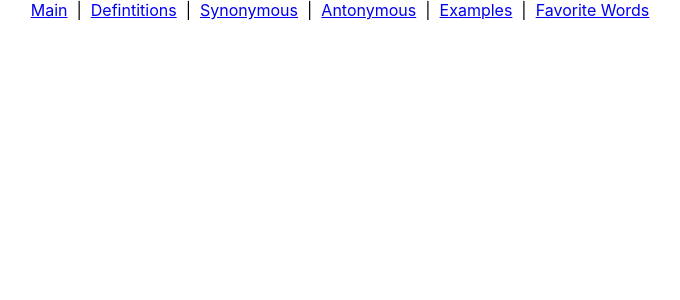
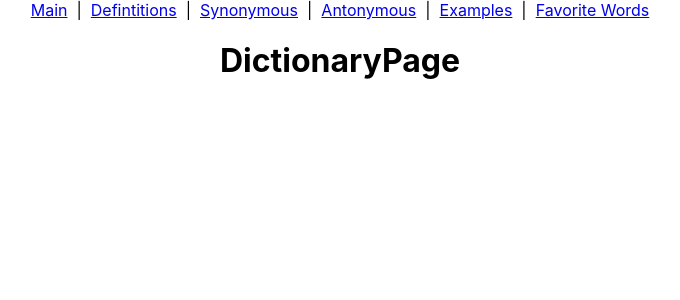
Before and after one commit to mariam21arauj/Word-Weaver, a React (Create React App) app: page /dictionary in a window 1280 px wide. Shown: the top 300 px of the page, without its empty margins (300-980 px from the left). Built offline with nearby package versions, Linux system fonts and the light colour scheme.

Commit message:
rearranges files

```diff
--- a/src/pages/AntonymousPage/AntonymousPage.jsx
+++ /dev/null
@@ -1,5 +0,0 @@
-export default function AntonymousPage(){
-    return(
-        <h1>AntonymousPage</h1>
-    )
-}
--- a/src/pages/App/App.jsx
+++ b/src/pages/App/App.jsx
@@ -3,11 +3,9 @@ import './App.css';
 import AuthPage from '../AuthPage/AuthPage';
 import MainPage from '../MainPage/MainPage';
 import { Route, Routes } from 'react-router-dom';
-import DefinitionsPage from '../DefinitionsPage/DefinitionsPage';
-import ExamplesPage from '../ExamplesPage/ExamplesPage';
+import DictionaryPage from '../DictionaryPage/DictionaryPage';
 import FavoriteWordsPage from '../FavoriteWordsPage/FavoriteWordsPage';
-import SynonymousPage from '../SynonymousPage/SynonymousPage';
-import AntonymousPage from '../AntonymousPage/AntonymousPage';
+import ThesaurusPage from '../ThesaurusPage/ThesaurusPage';
 import NavBar from '../../components/NavBar/NavBar';
 
 export default function App() {
@@ -20,11 +18,9 @@ export default function App() {
         <NavBar/>
         <Routes>
            <Route path='/' element={<MainPage/>}/>
-           <Route path='/definitions' element={<DefinitionsPage/>}/>
-           <Route path='/examples' element={<ExamplesPage/>}/>
+           <Route path='/dictionary' element={<DictionaryPage/>}/>
            <Route path='/favorites' element={<FavoriteWordsPage/>}/>
-           <Route path='/synonymous' element={<SynonymousPage/>}/>
-           <Route path='/antonymous' element={<AntonymousPage/>}/>
+           <Route path='/Thesaurus' element={<ThesaurusPage/>}/>
         </Routes>
         </>
 
--- a/src/pages/DefinitionsPage/DefinitionsPage.jsx
+++ /dev/null
@@ -1,5 +0,0 @@
-export default function DefinitionsPage(){
-    return(
-        <h1>DefinitionsPage</h1>
-    )
-}
--- /dev/null
+++ b/src/pages/DictionaryPage/DictionaryPage.jsx
@@ -0,0 +1,5 @@
+export default function DictionaryPage(){
+    return(
+        <h1>DictionaryPage</h1>
+    )
+}
--- a/src/pages/ExamplesPage/ExamplesPage.jsx
+++ /dev/null
@@ -1,5 +0,0 @@
-export default function ExamplesPage(){
-    return(
-        <h1>ExamplesPage</h1>
-    )
-}
--- a/src/pages/SynonymousPage/SynonymousPage.jsx
+++ /dev/null
@@ -1,5 +0,0 @@
-export default function SynonymousPage(){
-    return(
-        <h1>SynonymousPage</h1>
-    )
-}
--- /dev/null
+++ b/src/pages/ThesaurusPage/ThesaurusPage.jsx
@@ -0,0 +1,5 @@
+export default function ThesaurusPage(){
+    return(
+        <h1>ThesaurusPage</h1>
+    )
+}
```
